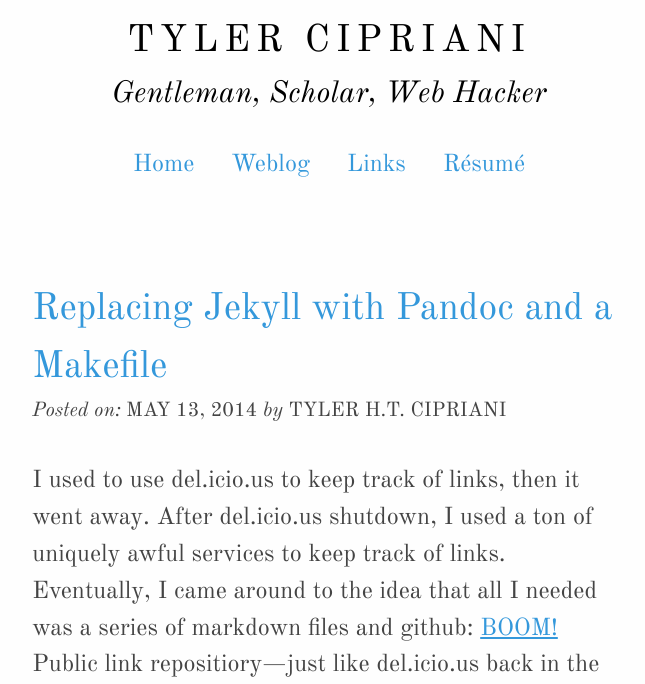
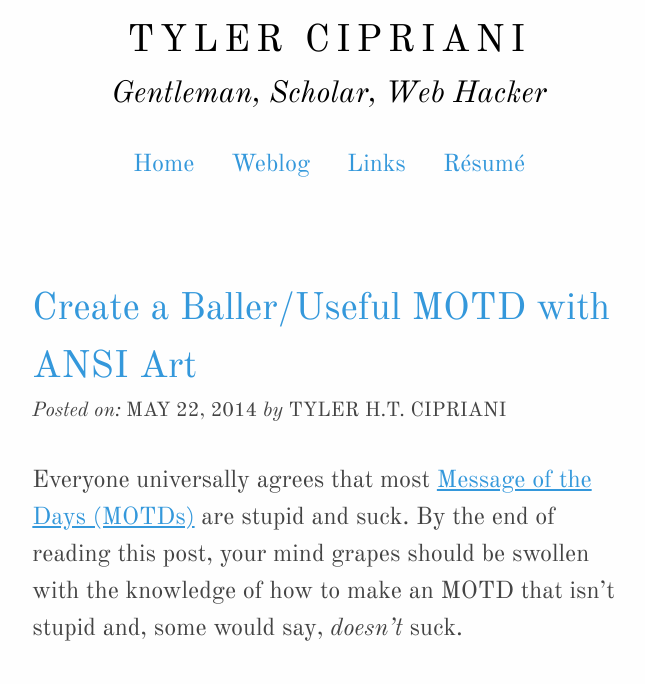
Before and after one commit to thcipriani/blog_src, a Jekyll site: the page built from blog/index.html, in a window 1280 px wide and 900 px high, cut to the strip 216-900 px from the top of the window. Shown: the whole strip, without its empty margins (311-956 px from the left). Built offline with Jekyll 4.4.1, drawn with Linux system fonts in a browser that asks for light colours; Markdown is read by kramdown in place of the engine named in the settings.

Commit message:
Flossy motd

```diff
--- a/_layouts/default.html
+++ b/_layouts/default.html
@@ -30,7 +30,7 @@
                 <ul>
                     <li><a href="/" title="Home">Home</a></li>
                     <li><a href="/blog/" title="Weblog">Weblog</a></li>
-                    <li><a href="https://github.com/thcipriani/links" title="Links">Links</a></li>
+                    <li><a href="/links/" title="Links">Links</a></li>
                     <li><a href="/hireme/" title="Résumé">Résumé</a></li>
                 </ul>
             </nav>
--- /dev/null
+++ b/_posts/2014-05-22-creating-baller-useful-motd-ascii-art.md
@@ -0,0 +1,65 @@
+---
+layout: post
+title: Create a Baller/Useful MOTD with ANSI Art
+image: http://tylercipriani-files.s3.amazonaws.com/zangief_motd.png
+---
+Everyone universally agrees that most [Message of the Days (MOTDs)](http://linux.die.net/man/5/motd)
+are stupid and suck. By the end of reading this post, your mind grapes should be swollen with the knowledge
+of how to make an MOTD that isn&#8217;t stupid and, some would say, _doesn&#8217;t_
+suck.
+
+## Prerequisites
+
+* Imagemagick
+* OpenJDK
+* coreutils
+* perl
+* git
+
+This should have you covered:
+
+{% highlight bash %}
+$ sudo apt-get install imagemagick openjdk-6-jdk coreutils perl git
+{% endhighlight %}
+
+## Creating the Util-say file
+
+I use [Util-Say](https://github.com/maandree/util-say) to create motd messages.
+I started out using [img2xterm](https://github.com/rossy2401/img2xterm),
+but I&#8217;ve found I get better results with Util-Say.
+
+{% highlight bash %}
+$ git clone https://github.com/maandree/util-say
+$ cd util-say
+$ ./img2ponysay -- yourimg.png > yourimg.txt
+{% endhighlight %}
+
+You can also try `./img2ponysay -2 -- youimg.png > yourimg.txt` but I&#8217;ve never had good results with that
+
+## MOTD-ifying
+
+![Mammoth Motd](http://tylercipriani-files.s3.amazonaws.com/mammoth_motd.png)
+
+On CentOS and Debian, I usually just throw the ponysay file directly into `/etc/motd` and maybe add on some other useful info:
+
+{% highlight bash %}
+$ sudo cat yourimg.txt > /etc/motd
+$ sudo figlet "$(hostname)" >> /etc/motd
+$ sudo printf "Public IP: $(dig +short myip.opendns.com @resolver1.opendns.com)\n" >> /etc/motd
+{% endhighlight %}
+
+On Ubuntu Boxes (since they use [update-motd(1)](https://wiki.ubuntu.com/UpdateMotd)),
+I do pretty much the same thing except I just make a bash
+script in `/etc/update-motd.d/25-baller-motd`
+
+{% highlight bash %}
+#!/usr/bin/env bash
+cat yourimg.txt
+figlet "$(hostname)"
+printf "Public IP: $(dig +short myip.opendns.com @resolver1.opendns.com)\n"
+{% endhighlight %}
+
+There are likely better articles on creating a _useful_ MOTD,
+([here](http://www.mewbies.com/how_to_customize_your_console_login_message_tutorial.htm)&#8217;s
+one that looks kinda cool) but there are exactly none-better articles on
+creating MOTDs that are so flossy!
```
